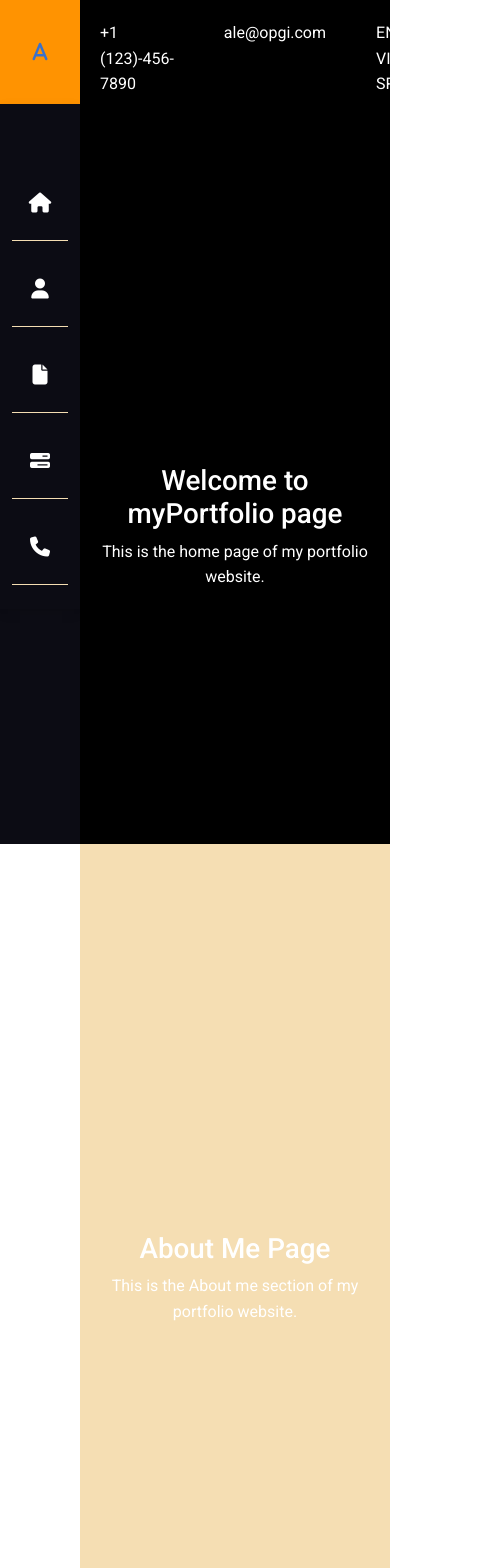
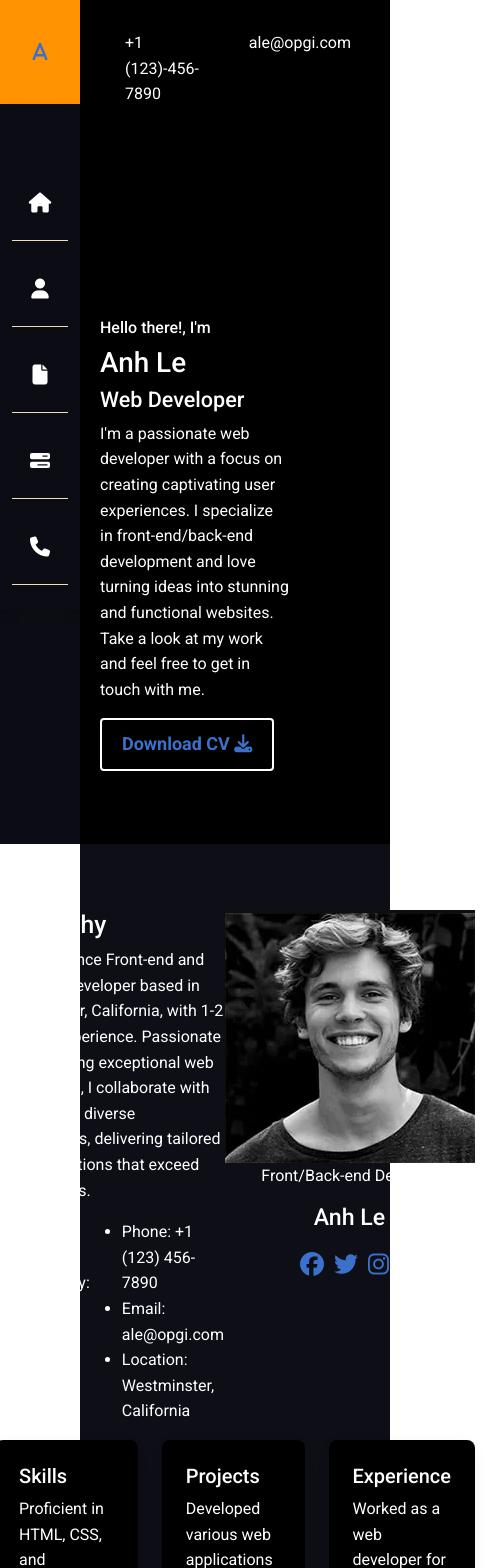
Before and after one commit to rapityyy/reactPortfolio, a React (Create React App) app in the folder reactportfolio/: page / in a window 390 px wide. Shown: the top 1568 px of the page, 487 px wide, since content can reach past the window. Built offline with nearby package versions, Linux system fonts and the light colour scheme.

Commit message:
Added About section
Added Biography, Phone, email infos, Skills and other. (Need to add experience section)

```diff
--- a/reactportfolio/src/App.js
+++ b/reactportfolio/src/App.js
@@ -4,6 +4,8 @@ import React from 'react';
 import Header from './components/Header.js';
 import Navbar from './components/Navbar.js';
 import AboutMe from './pages/About.js';
+import AboutMe2 from './pages/About-page2.js';
+
 import Home from './pages/Home.js';
 import Resume from './pages/Resume.js';
 import Projects from './pages/Projects.js';
@@ -22,19 +24,19 @@ function App() {
           <Home />
         </div>
 
-        <div id='About' className='page about-section'>
+        <div id='About' className='about-section page-taller'>
           <AboutMe />
         </div>
 
-        <div id='Resume' className='page resume-section'>
+        <div id='Resume' className='resume-section'>
           <Resume />
         </div>
 
-        <div id='Projects' className='page projects-section'>
+        <div id='Projects' className='projects-section'>
           <Projects />
         </div>
 
-        <div id='Contact' className='page contact-section'>
+        <div id='Contact' className='contact-section'>
           <Contact />
         </div>
 
--- /dev/null
+++ b/reactportfolio/src/pages/About-page2.js
@@ -0,0 +1,74 @@
+// src/pages/About.js
+
+import React, { useState } from 'react';
+
+import 'mdb-react-ui-kit/dist/css/mdb.min.css';
+import "@fortawesome/fontawesome-free/css/all.min.css";
+import '../styles.css';
+
+import Logo2 from '../assets/avatar.PNG';
+
+import { MDBCard, MDBCardBody, MDBCardTitle, MDBCardText, MDBRow, MDBCol } from 'mdb-react-ui-kit';
+
+
+function AboutMe2() {
+
+  return (
+    <div className='main-content'>
+      <div className='main-content-inner'>
+
+      <div className='about-container-2'>
+            <MDBRow>
+                <MDBCol>
+                  <MDBCard className='about-card-box'>
+                    <MDBCardBody>
+                      <MDBCardTitle>Skills</MDBCardTitle>
+                      <MDBCardText>Proficient in HTML, CSS, and JavaScript.</MDBCardText>
+                    </MDBCardBody>
+                  </MDBCard>
+                </MDBCol>
+                <MDBCol>
+                  <MDBCard className='about-card-box'>
+                    <MDBCardBody>
+                      <MDBCardTitle>Projects</MDBCardTitle>
+                      <MDBCardText>Developed various web applications using React.</MDBCardText>
+                    </MDBCardBody>
+                  </MDBCard>
+                </MDBCol>
+                <MDBCol>
+                  <MDBCard className='about-card-box'>
+                    <MDBCardBody>
+                      <MDBCardTitle>Experience</MDBCardTitle>
+                      <MDBCardText>Worked as a web developer for 3+ years.</MDBCardText>
+                    </MDBCardBody>
+                  </MDBCard>
+                </MDBCol>
+              </MDBRow>
+          </div>
+
+          <div className='about-container-3'>
+            <div className='about-exp-title'>Experience</div>
+            <div className='row about-row'>
+              <div className='col-md-4 col-xl-3'>
+                <h6>Sr. Front-end Engineer</h6>
+                <label>Google | Remote</label>
+                <p>Feb 2021 - Present</p>
+              </div>
+
+              <div className='col-md-8 col-xl-9'>
+                <h6>Google LLC</h6>
+                <p>Adipisicing Lorem ipsum dolor sit amet, consectetur elit,
+                sed do eiusmod tempor incididunt ut labore et dolore magna
+                aliqua. Ut enim ad minim veniam, quis nostrud exercitation
+                ullamco laboris nisi ut aliquip ex ea commodo consequat.
+                Duis aute irure dolor.</p>
+              </div>
+            </div>
+          </div>
+
+      </div>
+    </div>
+  );
+}
+
+export default AboutMe2;
--- a/reactportfolio/src/pages/About.js
+++ b/reactportfolio/src/pages/About.js
@@ -4,17 +4,115 @@ import React, { useState } from 'react';
 
 import 'mdb-react-ui-kit/dist/css/mdb.min.css';
 import "@fortawesome/fontawesome-free/css/all.min.css";
+import '../styles.css';
 
-import '../styles.css';
+import Logo2 from '../assets/avatar.PNG';
+
+import { MDBCard, MDBCardBody, MDBCardTitle, MDBCardText, MDBRow, MDBCol } from 'mdb-react-ui-kit';
+
+import AboutMe2 from './About-page2.js';
+
 
 
 function AboutMe() {
 
   return (
+    // <div className='page main-content'>
     <div className='main-content'>
       <div className='main-content-inner'>
-          <h1>About Me Page</h1>
-          <p>This is the About me section of my portfolio website.</p>
+
+          <div className='about-container'>
+
+            <div className='about-left'>
+              <h2>Biography</h2>
+              <p> I'm a Freelance Front-end and Back-end Developer based in Westminster, California, with 1-2 years of experience. Passionate about crafting exceptional web experiences, I collaborate with clients from diverse backgrounds, delivering tailored coding solutions that exceed expectations.</p>
+              {/* <p> With a focus on front-end development and strong back-end skills, I thrive on bringing clients' web development ideas to life, providing comprehensive solutions that enhance user experiences. Let's embark on a collaborative journey to create remarkable online experiences together.</p> */}
+              <div className='about-info'>
+                <ul className='info-column'>
+                  <li>
+                    <label>Name: </label>
+                    <span> Anh Le</span>
+                  </li>
+                  <li>
+                    <label>Birthday: </label>
+                    <span> June 6, 1996</span>
+                  </li>
+                  <li>
+                    <label>Age: </label>
+                    <span> 26</span>
+                  </li>
+                </ul>
+                <ul className='info-column'>
+                  <li>
+                    <label>Phone: </label>
+                    <span> +1 (123) 456-7890</span>
+                  </li>
+                  <li>
+                    <label>Email: </label>
+                    <span> ale@opgi.com</span>
+                  </li>
+                  <li>
+                    <label>Location: </label>
+                    <span> Westminster, California</span>
+                  </li>
+                </ul>
+              </div>
+
+            <div>
+
+            </div>
+
+            </div>
+
+            <div className='about-right'>
+              <img className='about-pic' src={Logo2} alt='Avatar'></img>
+              <p>Front/Back-end Designer</p>
+              <h3>Anh Le</h3>
+              <div className='social-media'>
+                <a href='#'>
+                  <i className='fab fa-facebook'></i>
+                </a>
+                <a href='#'>
+                  <i className='fab fa-twitter'></i>
+                </a>
+                <a href='#'>
+                  <i className='fab fa-instagram'></i>
+                </a>
+              </div>
+            </div>
+          </div>
+
+          <div className='about-container-2'>
+            <MDBRow>
+                <MDBCol>
+                  <MDBCard className='about-card-box'>
+                    <MDBCardBody>
+                      <MDBCardTitle>Skills</MDBCardTitle>
+                      <MDBCardText>Proficient in HTML, CSS, and JavaScript.</MDBCardText>
+                    </MDBCardBody>
+                  </MDBCard>
+                </MDBCol>
+                <MDBCol>
+                  <MDBCard className='about-card-box'>
+                    <MDBCardBody>
+                      <MDBCardTitle>Projects</MDBCardTitle>
+                      <MDBCardText>Developed various web applications using React.</MDBCardText>
+                    </MDBCardBody>
+                  </MDBCard>
+                </MDBCol>
+                <MDBCol>
+                  <MDBCard className='about-card-box'>
+                    <MDBCardBody>
+                      <MDBCardTitle>Experience</MDBCardTitle>
+                      <MDBCardText>Worked as a web developer for 3+ years.</MDBCardText>
+                    </MDBCardBody>
+                  </MDBCard>
+                </MDBCol>
+              </MDBRow>
+          </div>
+
+
+
       </div>
     </div>
   );
--- a/reactportfolio/src/pages/Contact.js
+++ b/reactportfolio/src/pages/Contact.js
@@ -11,7 +11,7 @@ import '../styles.css';
 function Contact() {
 
   return (
-    <div className='main-content'>
+    <div className='page main-content'>
       <div className='main-content-inner'>
           <h1>Contact Page</h1>
           <p>This is the Contact section section of my portfolio website.</p>
--- a/reactportfolio/src/pages/Home.js
+++ b/reactportfolio/src/pages/Home.js
@@ -1,4 +1,4 @@
-// src/pages/Navbar.js
+// src/pages/Home.js
 
 import React, { useState } from 'react';
 
@@ -6,7 +6,6 @@ import 'mdb-react-ui-kit/dist/css/mdb.min.css';
 import "@fortawesome/fontawesome-free/css/all.min.css";
 
 import '../styles.css';
-
 
 function Home() {
 
@@ -25,10 +24,17 @@ function Home() {
 
       </div>
 
-      <div className='main-content'>
+      <div className='main-content home-main-content'>
         <div className='main-content-inner'>
-          <h1>Welcome to myPortfolio page</h1>
-          <p>This is the home page of my portfolio website.</p>
+
+          <h6>Hello there!, I'm </h6>
+          <h1 className='font-alt'>Anh Le</h1>
+          <h4>Web Developer</h4>
+          <p className='home-desc'>I'm a passionate web developer with a focus on creating captivating user experiences. I specialize in front-end/back-end development and love turning ideas into stunning and functional websites. Take a look at my work and feel free to get in touch with me.</p>
+          <a href='../assets/AnhLe_Resume_2023.pdf' download className='cta-button'>
+            Download CV <i className="fas fa-download"></i>
+          </a>
+
         </div>
       </div>
 
--- a/reactportfolio/src/pages/Projects.js
+++ b/reactportfolio/src/pages/Projects.js
@@ -11,7 +11,7 @@ import '../styles.css';
 function Projects() {
 
   return (
-    <div className='main-content'>
+    <div className='page main-content'>
       <div className='main-content-inner'>
           <h1>Projects Page</h1>
           <p>This is the Projects section section of my portfolio website.</p>
--- a/reactportfolio/src/pages/Resume.js
+++ b/reactportfolio/src/pages/Resume.js
@@ -11,7 +11,7 @@ import '../styles.css';
 function Resume() {
 
   return (
-    <div className='main-content'>
+    <div className='page main-content'>
       <div className='main-content-inner'>
           <h1>Resume Page</h1>
           <p>This is the Resume section section of my portfolio website.</p>
--- a/reactportfolio/src/styles.css
+++ b/reactportfolio/src/styles.css
@@ -73,6 +73,7 @@ body {
 .content {
   margin-left: 80px;  /* Keep same as .navbar-container height */
   color: white;     /* All content text-color = white */
+
 }
 
 .page {
@@ -89,7 +90,8 @@ body {
 }
 
 .about-section{
-  background-color: wheat;
+  /* background-color: wheat; */
+  background-color: #0E0E17;
 }
 .resume-section{
   background-color: gray;
@@ -107,6 +109,11 @@ body {
   display: flex;
   justify-content: space-between;
 }
+.home-top-container{
+  padding-top: 10px;
+  padding-left: 25px;
+
+}
 
 .home-top-languague{
   margin-left: auto;
@@ -115,9 +122,35 @@ body {
 .phone, .email{
   margin-right: 50px;
 }
+
+
+.home-main-content{
+  width: 70%;               /* Making the width 70% of the page */
+}
+
+.cta-button {
+  display: inline-block;
+  padding: 10px 20px;
+  font-size: 18px;
+  font-weight: bold;
+  text-decoration: none;
+  border: 2px solid #FFF;
+  border-radius: 4px;
+  transition: all 0.3s ease;
+}
+
+.cta-button:hover {
+  background-color: #AAA;
+  color: #fff;
+}
+
+/* .home-desc{
+  width: 70%;
+} */
 /************************************************************/
 
 
+/* Sharing between all the section PAGES */
 .main-content {
   display: flex;
   justify-content: center;
@@ -126,5 +159,51 @@ body {
 }
 
 .main-content-inner {
+  text-align: left;
+}
+
+.about-container{
+  justify-content: space-around;
+  display:flex;
+
+}
+.about-left{
+  width: 50%;
+}
+.about-right{
   text-align: center;
 }
+
+
+.about-info{
+  display: grid;
+  grid-template-columns: 1fr 1fr;
+}
+
+.social-media {
+  display: flex;
+  justify-content: center;
+  margin-top: 20px;
+}
+
+.social-media a {
+  display: inline-block;
+  margin-right: 10px;
+}
+
+.social-media i {
+  font-size: 24px;
+}
+
+
+.about-card-box{
+  background-color: #000 !important;
+}
+
+.about-row{
+  text-align: left;
+}
+
+.page-taller{
+  height: 250vh;
+}
```
Also changed, not shown: reactportfolio/src/assets/avatar.PNG (added), 1 other file (tests, documents, lock files or other folders).
